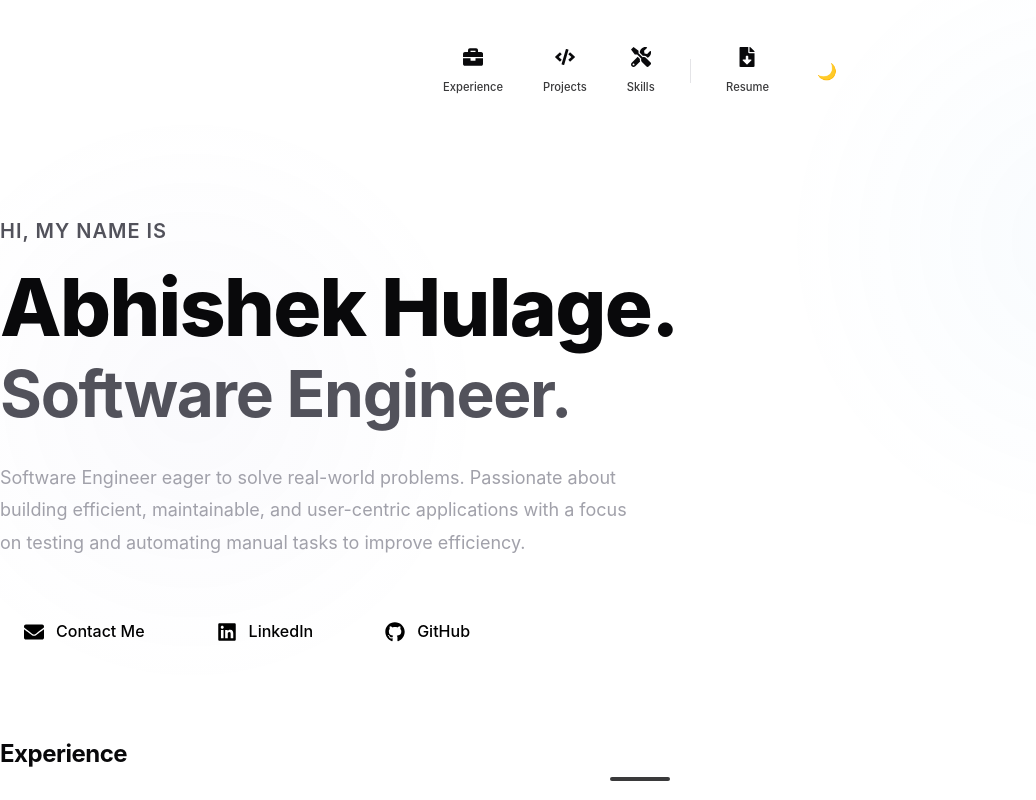
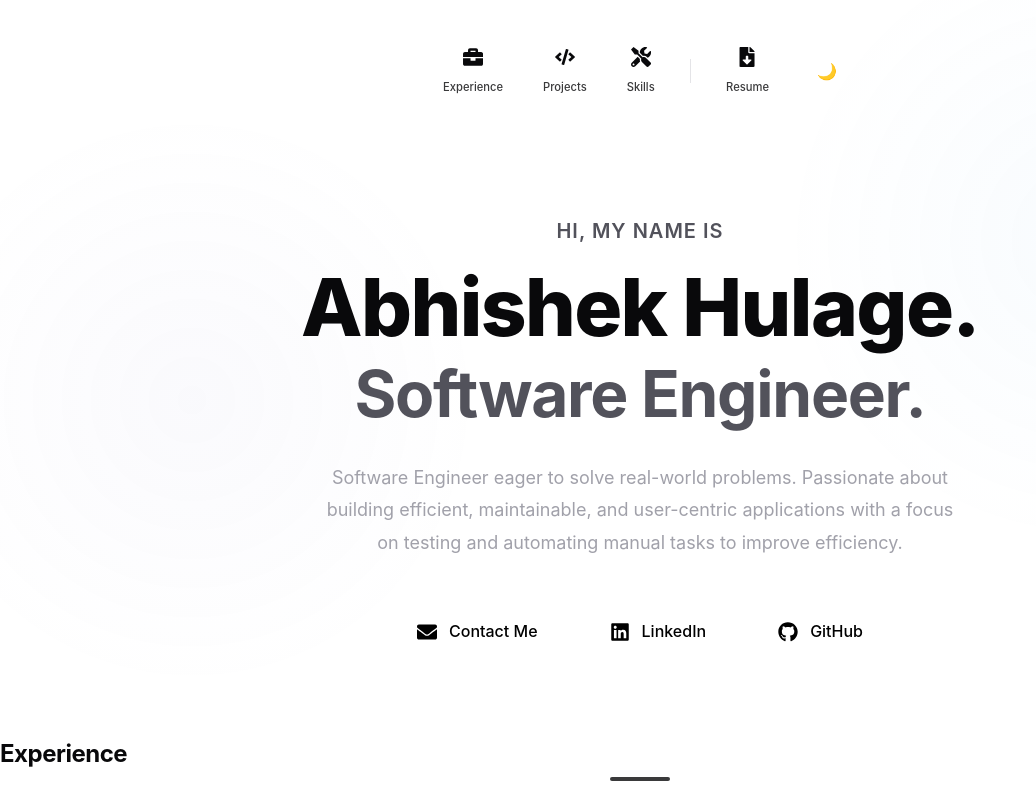
Before and after one commit to rohan-hulage/rohan-hulage.github.io, a React (Vite) app: page / in a window 1280 px wide. Shown: the top 800 px of the page, without its empty margins (0-1036 px from the left). Built offline with nearby package versions, Linux system fonts and the light colour scheme.

Commit message:
style: Center hero section content and social links.

```diff
--- a/src/components/Hero.tsx
+++ b/src/components/Hero.tsx
@@ -5,7 +5,7 @@ import { FaGithub, FaLinkedin, FaEnvelope } from 'react-icons/fa';
 const Hero: React.FC = () => {
     const { personal } = portfolioData;
     return (
-        <div style={{ display: 'flex', flexDirection: 'column', justifyContent: 'center', minHeight: '80vh', paddingTop: '2rem' }}>
+        <div style={{ display: 'flex', flexDirection: 'column', alignItems: 'center', textAlign: 'center', justifyContent: 'center', minHeight: '80vh', paddingTop: '2rem' }}>
             <p style={{
                 fontSize: '1.25rem',
                 color: 'var(--text-secondary)',
@@ -38,7 +38,7 @@ const Hero: React.FC = () => {
                 {personal.summary}
             </p>
 
-            <div style={{ display: 'flex', gap: '1.5rem', flexWrap: 'wrap' }}>
+            <div style={{ display: 'flex', justifyContent: 'center', gap: '1.5rem', flexWrap: 'wrap' }}>
                 <a
                     href={`mailto:${personal.email}`}
                     className="social-link glass-panel"
```
